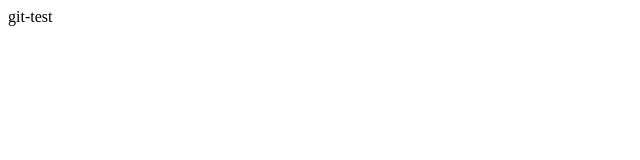
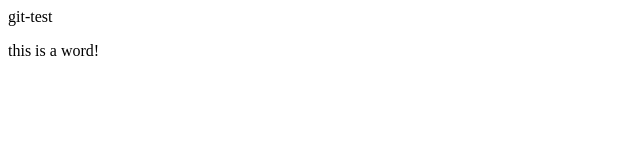
Before and after one commit to ljtsk/tsst, a plain HTML site: page index.html in a window 1280 px wide. Shown: the full height of the page, 0-640 px from the left. Drawn offline with Linux system fonts and the light colour scheme.

Commit message:
modify index.html

```diff
--- a/index.html
+++ b/index.html
@@ -1,8 +1,11 @@
 <html>
     <head>
        <meta charset="utf-8">
-       <tittleg>git-test</tittle>
+       <tittl>git-test</tittle>
     </head>
+    	<div>
+		<p>this is a word!</p>
+    	</div>
     <body>
 
     </body>
```
